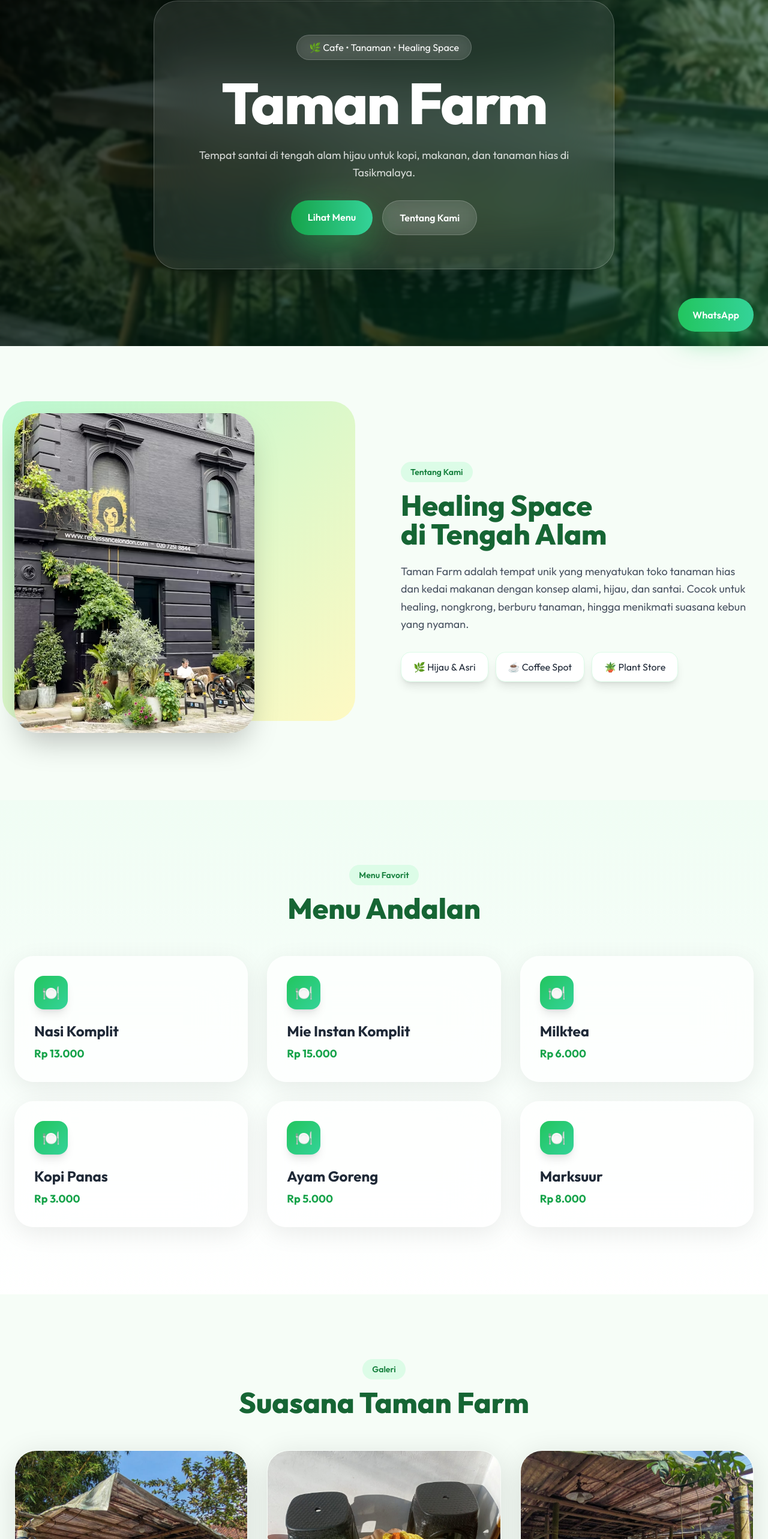
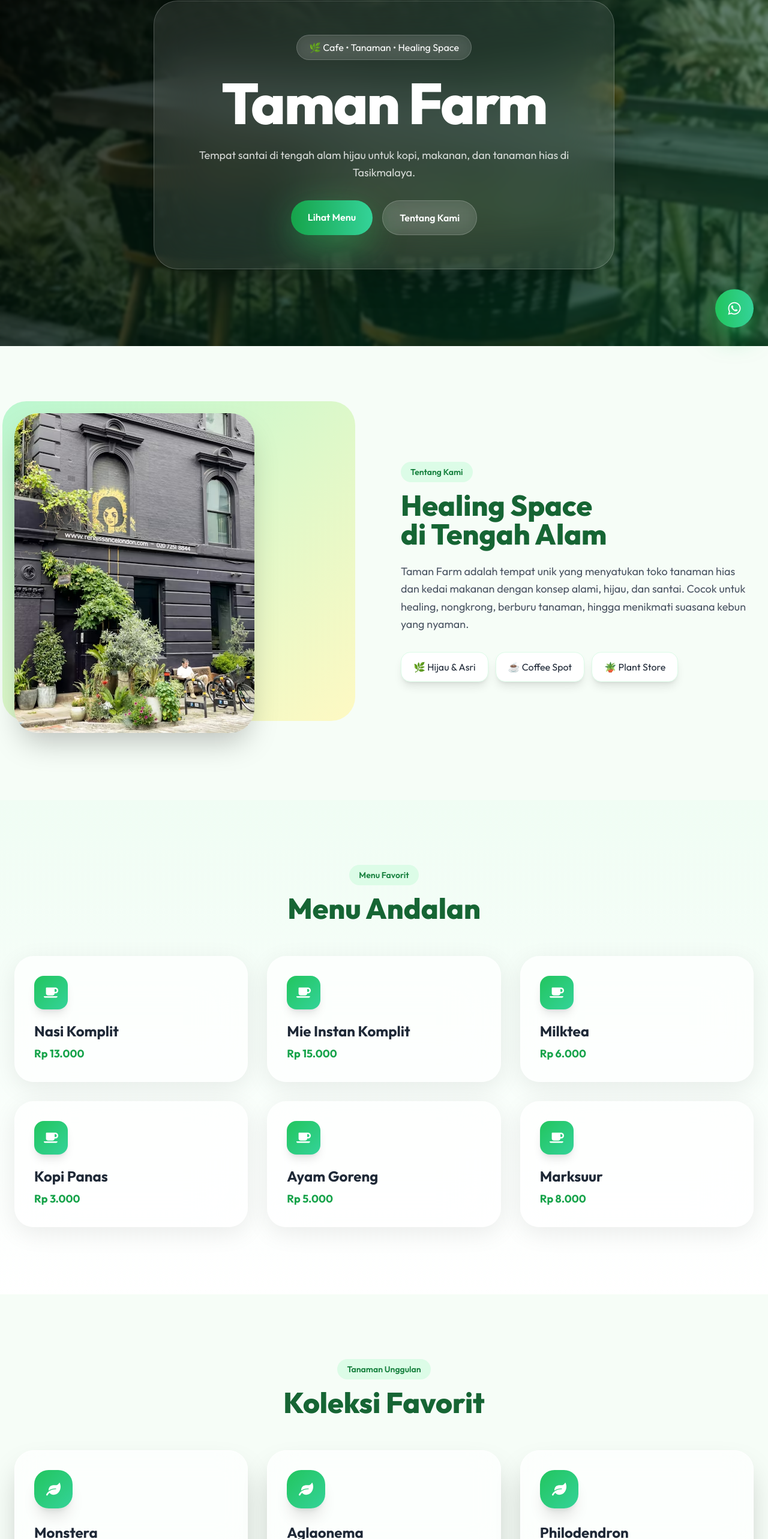
Before and after one commit to rencakaaa13-lab/taman-farm-new, a React (Vite) app: page / in a window 1280 px wide. Shown: the part 223-2789 px from the top of the page at 60% size. Built offline with nearby package versions, Linux system fonts and the light colour scheme.

Commit message:
upgrade ui premium

```diff
--- a/package.json
+++ b/package.json
@@ -12,7 +12,8 @@
   "dependencies": {
     "framer-motion": "^12.38.0",
     "react": "^19.2.6",
-    "react-dom": "^19.2.6"
+    "react-dom": "^19.2.6",
+    "react-icons": "^5.6.0"
   },
   "devDependencies": {
     "@eslint/js": "^10.0.1",
--- a/src/App.jsx
+++ b/src/App.jsx
@@ -1,4 +1,11 @@
 import { motion } from "framer-motion";
+
+import {
+  FaLeaf,
+  FaCoffee,
+  FaMapMarkerAlt,
+  FaWhatsapp,
+} from "react-icons/fa";
 
 import heroImage from "./assets/hero.jpg";
 import aboutImage from "./assets/about.jpg";
@@ -8,16 +15,20 @@ import gallery3 from "./assets/gallery3.jpg";
 
 export default function App() {
   return (
-    <div className="bg-[#f6fdf7] text-gray-800 overflow-x-hidden">
+    <div className="bg-[#f6fdf7] text-gray-800 overflow-x-hidden scroll-smooth">
 
       {/* BACKGROUND BLUR */}
       <div className="fixed top-0 left-0 w-full h-full -z-10 overflow-hidden">
+
         <div className="absolute top-0 left-0 w-[500px] h-[500px] bg-green-300/30 blur-[120px] rounded-full"></div>
+
         <div className="absolute bottom-0 right-0 w-[500px] h-[500px] bg-yellow-200/30 blur-[120px] rounded-full"></div>
+
       </div>
 
       {/* NAVBAR */}
       <nav className="fixed top-0 w-full z-50 bg-white/40 backdrop-blur-2xl border-b border-white/10 shadow-lg shadow-green-100/20">
+
         <div className="max-w-7xl mx-auto px-6 py-4 flex justify-between items-center">
 
           <h1 className="text-2xl font-extrabold bg-gradient-to-r from-green-700 to-emerald-500 bg-clip-text text-transparent">
@@ -32,6 +43,10 @@ export default function App() {
 
             <a href="#menu" className="hover:text-green-600 transition">
               Menu
+            </a>
+
+            <a href="#tanaman" className="hover:text-green-600 transition">
+              Tanaman
             </a>
 
             <a href="#galeri" className="hover:text-green-600 transition">
@@ -49,6 +64,7 @@ export default function App() {
           </div>
 
         </div>
+
       </nav>
 
       {/* HERO */}
@@ -61,7 +77,6 @@ export default function App() {
         }}
       >
 
-        {/* overlay blur */}
         <div className="absolute inset-0 bg-black/20 backdrop-blur-[2px]"></div>
 
         <motion.div
@@ -112,7 +127,13 @@ export default function App() {
         className="py-28 px-6 max-w-7xl mx-auto grid md:grid-cols-2 gap-14 items-center"
       >
 
-        <div className="relative">
+        <motion.div
+          initial={{ opacity: 0, x: -50 }}
+          whileInView={{ opacity: 1, x: 0 }}
+          transition={{ duration: 0.7 }}
+          viewport={{ once: true }}
+          className="relative"
+        >
 
           <div className="absolute -top-5 -left-5 w-full h-full bg-gradient-to-br from-green-200 to-yellow-100 rounded-[40px]"></div>
 
@@ -121,9 +142,14 @@ export default function App() {
             className="relative rounded-[40px] shadow-2xl object-cover"
           />
 
-        </div>
+        </motion.div>
 
-        <div>
+        <motion.div
+          initial={{ opacity: 0, x: 50 }}
+          whileInView={{ opacity: 1, x: 0 }}
+          transition={{ duration: 0.7 }}
+          viewport={{ once: true }}
+        >
 
           <span className="bg-green-100 text-green-700 px-4 py-2 rounded-full text-sm font-semibold">
             Tentang Kami
@@ -158,7 +184,7 @@ export default function App() {
 
           </div>
 
-        </div>
+        </motion.div>
 
       </section>
 
@@ -191,13 +217,17 @@ export default function App() {
             ["Marksuur", "8.000"],
           ].map((item, i) => (
 
-            <div
+            <motion.div
               key={i}
+              initial={{ opacity: 0, y: 40 }}
+              whileInView={{ opacity: 1, y: 0 }}
+              transition={{ duration: 0.5 }}
+              viewport={{ once: true }}
               className="bg-white/70 backdrop-blur-2xl p-8 rounded-[32px] shadow-[0_10px_40px_rgba(0,0,0,0.08)] hover:shadow-[0_20px_60px_rgba(34,197,94,0.15)] hover:-translate-y-3 transition duration-500 border border-white/50"
             >
 
-              <div className="w-14 h-14 rounded-2xl bg-gradient-to-br from-green-500 to-emerald-400 flex items-center justify-center text-2xl mb-5 shadow-lg">
-                🍽️
+              <div className="w-14 h-14 rounded-2xl bg-gradient-to-br from-green-500 to-emerald-400 flex items-center justify-center text-2xl mb-5 shadow-lg text-white">
+                <FaCoffee />
               </div>
 
               <h3 className="font-bold text-2xl mb-2">
@@ -208,7 +238,71 @@ export default function App() {
                 Rp {item[1]}
               </p>
 
-            </div>
+            </motion.div>
+
+          ))}
+
+        </div>
+
+      </section>
+
+      {/* FEATURED PLANTS */}
+      <section
+        id="tanaman"
+        className="py-28 px-6"
+      >
+
+        <div className="text-center mb-14">
+
+          <span className="bg-green-100 text-green-700 px-4 py-2 rounded-full text-sm font-semibold">
+            Tanaman Unggulan
+          </span>
+
+          <h2 className="text-4xl md:text-5xl font-black text-green-800 mt-5">
+            Koleksi Favorit
+          </h2>
+
+        </div>
+
+        <div className="max-w-7xl mx-auto grid md:grid-cols-3 gap-8">
+
+          {[
+            [
+              "Monstera",
+              "Tanaman indoor premium dengan daun eksotis.",
+            ],
+            [
+              "Aglaonema",
+              "Warna cantik untuk memperindah ruangan.",
+            ],
+            [
+              "Philodendron",
+              "Tanaman aesthetic favorit pecinta tanaman.",
+            ],
+          ].map((item, i) => (
+
+            <motion.div
+              key={i}
+              initial={{ opacity: 0, y: 40 }}
+              whileInView={{ opacity: 1, y: 0 }}
+              transition={{ duration: 0.5 }}
+              viewport={{ once: true }}
+              className="bg-white/70 backdrop-blur-xl p-8 rounded-[32px] shadow-2xl border border-white hover:-translate-y-3 transition duration-500"
+            >
+
+              <div className="w-16 h-16 rounded-3xl bg-gradient-to-br from-green-500 to-emerald-400 flex items-center justify-center text-white text-2xl shadow-xl mb-6">
+                <FaLeaf />
+              </div>
+
+              <h3 className="text-2xl font-bold mb-3">
+                {item[0]}
+              </h3>
+
+              <p className="text-gray-600 leading-relaxed">
+                {item[1]}
+              </p>
+
+            </motion.div>
 
           ))}
 
@@ -235,8 +329,12 @@ export default function App() {
 
           {[gallery1, gallery2, gallery3].map((img, i) => (
 
-            <div
+            <motion.div
               key={i}
+              initial={{ opacity: 0, scale: 0.9 }}
+              whileInView={{ opacity: 1, scale: 1 }}
+              transition={{ duration: 0.5 }}
+              viewport={{ once: true }}
               className="overflow-hidden rounded-[36px] shadow-[0_10px_50px_rgba(0,0,0,0.12)] group relative border border-white/30"
             >
 
@@ -247,7 +345,7 @@ export default function App() {
 
               <div className="absolute inset-0 bg-gradient-to-t from-black/50 to-transparent opacity-0 group-hover:opacity-100 transition"></div>
 
-            </div>
+            </motion.div>
 
           ))}
 
@@ -271,9 +369,9 @@ export default function App() {
             Kunjungi Kami
           </h2>
 
-          <p className="text-gray-600 text-lg mb-10">
-            Jl. Rancamaya, Karsamenak, Kawalu,
-            Tasikmalaya, Jawa Barat
+          <p className="text-gray-600 text-lg mb-10 flex items-center justify-center gap-2">
+            <FaMapMarkerAlt className="text-green-600" />
+            Jl. Rancamaya, Karsamenak, Kawalu, Tasikmalaya
           </p>
 
           <div className="rounded-[40px] overflow-hidden shadow-2xl border-8 border-white">
@@ -347,12 +445,19 @@ export default function App() {
       </footer>
 
       {/* FLOATING BUTTON */}
-      <a
+      <motion.a
         href="https://wa.me/6285187922448"
-        className="fixed bottom-6 right-6 bg-gradient-to-r from-green-500 to-emerald-400 text-white px-6 py-4 rounded-full shadow-[0_15px_40px_rgba(34,197,94,0.5)] hover:scale-110 hover:rotate-2 transition duration-300 z-50 font-semibold"
+        whileHover={{ scale: 1.1 }}
+        whileTap={{ scale: 0.95 }}
+        animate={{ y: [0, -8, 0] }}
+        transition={{
+          duration: 2,
+          repeat: Infinity,
+        }}
+        className="fixed bottom-6 right-6 bg-gradient-to-r from-green-500 to-emerald-400 text-white w-16 h-16 rounded-full shadow-[0_15px_40px_rgba(34,197,94,0.5)] flex items-center justify-center z-50 text-2xl"
       >
-        WhatsApp
-      </a>
+        <FaWhatsapp />
+      </motion.a>
 
     </div>
   );
```
Also changed, not shown: 1 other file (tests, documents, lock files or other folders).
